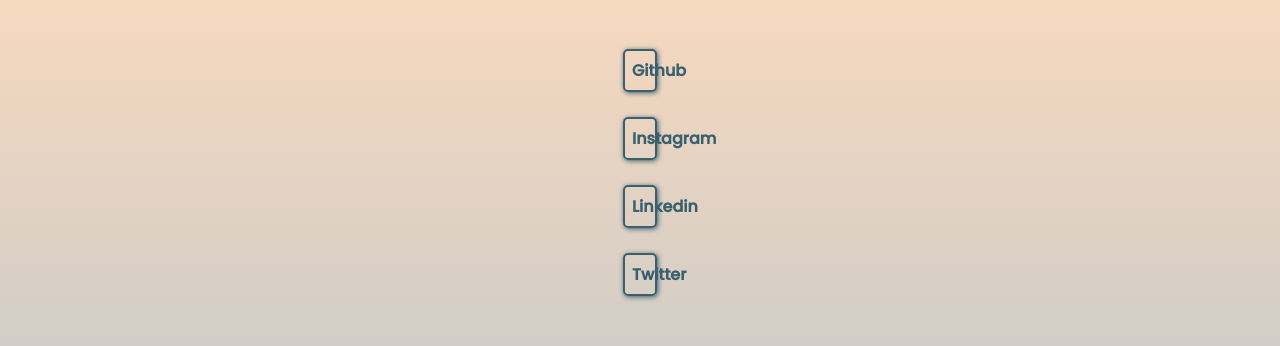
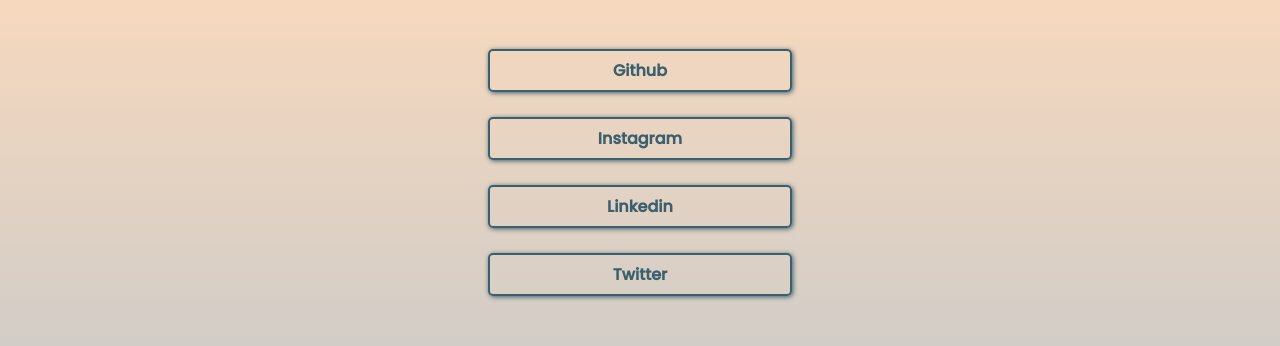
Before and after one commit to luizfernandolpp/projeto-social-tree, a plain HTML site: page index.html in a window 1280 px wide. Shown: the part 404-750 px from the top of the page. Drawn offline with Linux system fonts and the light colour scheme.

Commit message:
Update style.css

```diff
--- a/estilo/style.css
+++ b/estilo/style.css
@@ -63,7 +63,7 @@ main section{
     border: 2px solid var(--paynes-gray);
     border-radius: 5px;
     margin: 25px auto;
-    max-width: 30px;
+    width: 300px;
     box-shadow: 1px 1px 5px 0px var(--paynes-gray);
 
 }
```
